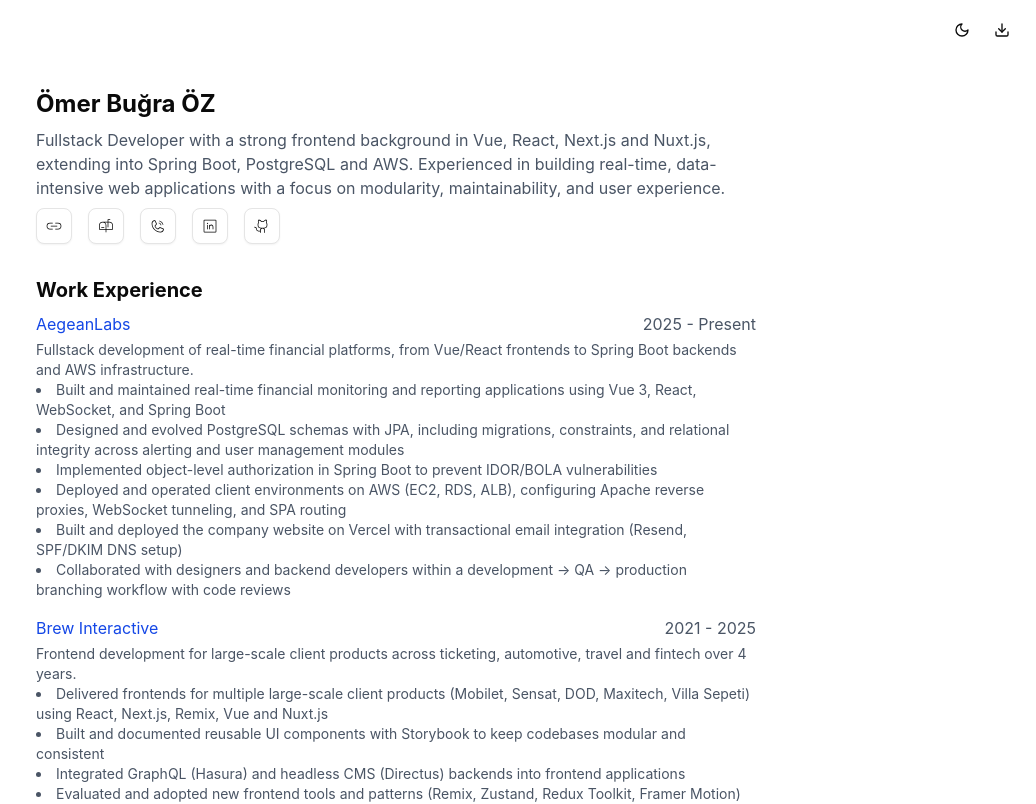
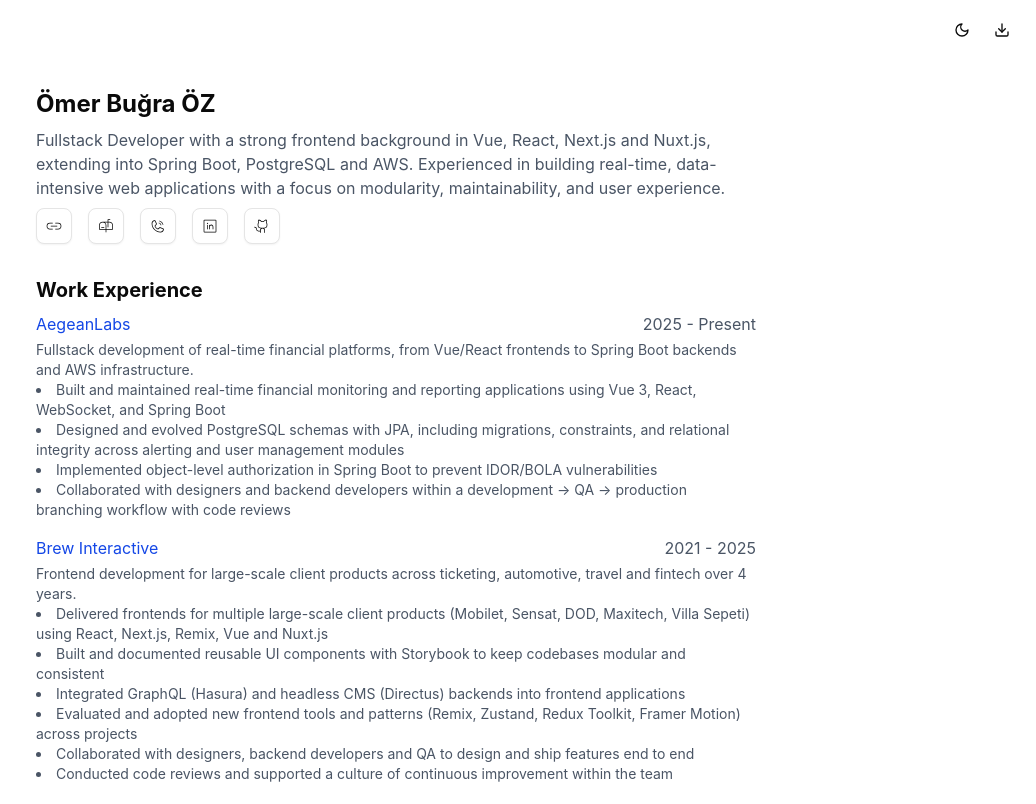
Before and after one commit to omerbugraoz/cv, a Next.js app: page / in a window 1280 px wide. Shown: the top 804 px of the page, without its empty margins (244-1280 px from the left). Built offline with nearby package versions, Linux system fonts and the light colour scheme.

Commit message:
chore: data fix

```diff
--- a/data/me.ts
+++ b/data/me.ts
@@ -49,8 +49,6 @@
         "Built and maintained real-time financial monitoring and reporting applications using Vue 3, React, WebSocket, and Spring Boot",
         "Designed and evolved PostgreSQL schemas with JPA, including migrations, constraints, and relational integrity across alerting and user management modules",
         "Implemented object-level authorization in Spring Boot to prevent IDOR/BOLA vulnerabilities",
-        "Deployed and operated client environments on AWS (EC2, RDS, ALB), configuring Apache reverse proxies, WebSocket tunneling, and SPA routing",
-        "Built and deployed the company website on Vercel with transactional email integration (Resend, SPF/DKIM DNS setup)",
         "Collaborated with designers and backend developers within a development → QA → production branching workflow with code reviews",
       ],
     },
```
